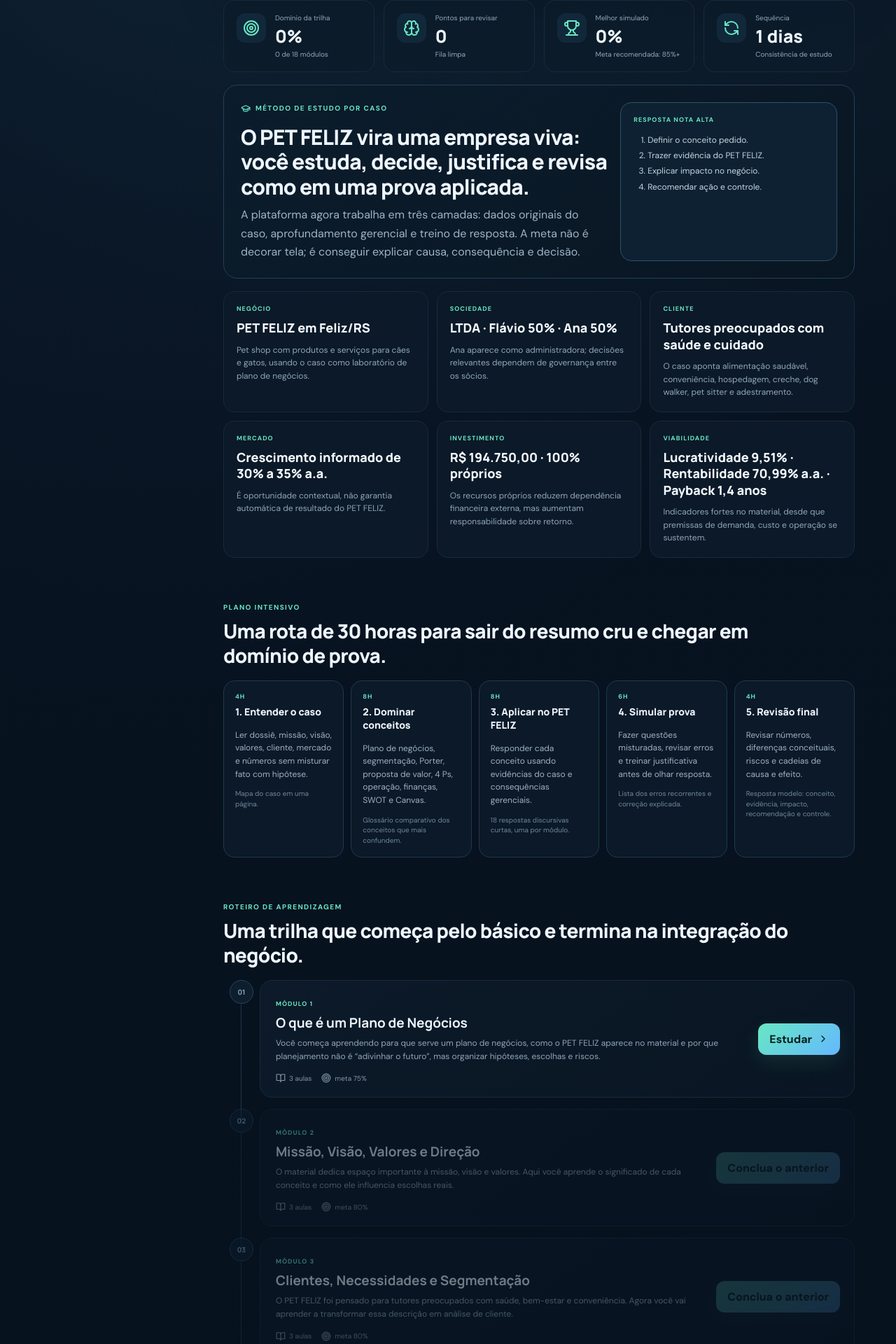
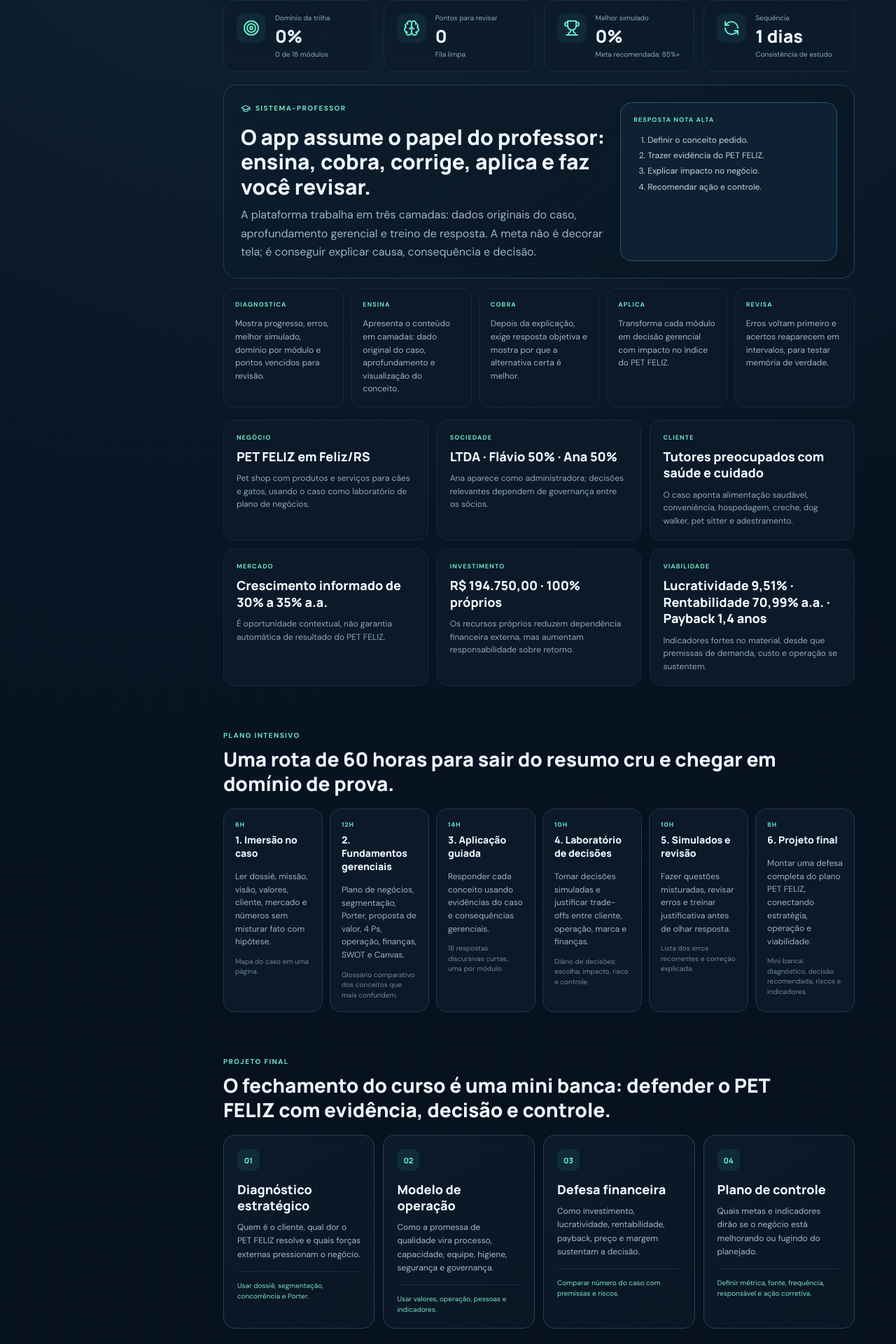
Before and after one commit to pedrotorresepc13-glitch/pet-feliz-study, a React (Vite) app: page / in a window 1280 px wide. Shown: the part 833-2753 px from the top of the page at 70% size. Built offline with nearby package versions, Linux system fonts and the light colour scheme.

Commit message:
Aprofunda sistema professor do PET FELIZ

```diff
--- a/src/App.tsx
+++ b/src/App.tsx
@@ -4,7 +4,7 @@ import {
   ChevronRight,CircleAlert,Compass,GraduationCap,Home,Layers3,Lightbulb,
   RefreshCcw,RotateCcw,Sparkles,Target,Trophy,Users,WalletCards
 } from 'lucide-react'
-import {modules,decisions,references,caseDossier,studyIntensivePlan,moduleCoaching,type Lesson,type Module,type Question} from './data'
+import {modules,decisions,references,caseDossier,studyIntensivePlan,moduleCoaching,professorSystemSteps,capstoneDeliverables,type Lesson,type Module,type Question} from './data'
 
 type Screen='home'|'module'|'simulation'|'review'|'exam'|'references'
 type Metrics={estrategia:number;cliente:number;marca:number;operacao:number;financas:number}
@@ -153,7 +153,18 @@ export default function App(){
 
     <main className="main">
       {screen==='home'&&<HomeScreen state={state} progress={progress} prosperity={prosperity} nextModule={nextModule} openModule={openModule} startExam={startExam}/>}
-      {screen==='module'&&!quizMode&&<StudyScreen module={active} lessonIndex={lessonIndex} state={state} next={nextLesson} prev={()=>setLessonIndex(i=>Math.max(0,i-1))} back={()=>setScreen('home')}/>}
+      {screen==='module'&&!quizMode&&<StudyScreen module={active} lessonIndex={lessonIndex} state={state} next={nextLesson}
+        prev={()=>{
+          const n=Math.max(0,lessonIndex-1)
+          setLessonIndex(n)
+          setState(s=>({...s,moduleStep:{...s.moduleStep,[active.id]:n}}))
+        }}
+        goToLesson={(n)=>{
+          setLessonIndex(n)
+          setState(s=>({...s,moduleStep:{...s.moduleStep,[active.id]:n}}))
+          window.scrollTo({top:0,behavior:'smooth'})
+        }}
+        back={()=>setScreen('home')}/>}
       {screen==='module'&&quizMode&&<QuizScreen module={active} quizIndex={quizIndex} quizCorrect={quizCorrect} selected={selected} answered={answered}
         setSelected={setSelected}
         answer={()=>{
@@ -235,9 +246,9 @@ function HomeScreen({state,progress,prosperity,nextModule,openModule,startExam}:
 
     <section className="professor-method">
       <div className="method-copy">
-        <span className="eyebrow"><GraduationCap size={14}/> MÉTODO DE ESTUDO POR CASO</span>
-        <h2>O PET FELIZ vira uma empresa viva: você estuda, decide, justifica e revisa como em uma prova aplicada.</h2>
-        <p>A plataforma agora trabalha em três camadas: dados originais do caso, aprofundamento gerencial e treino de resposta. A meta não é decorar tela; é conseguir explicar causa, consequência e decisão.</p>
+        <span className="eyebrow"><GraduationCap size={14}/> SISTEMA-PROFESSOR</span>
+        <h2>O app assume o papel do professor: ensina, cobra, corrige, aplica e faz você revisar.</h2>
+        <p>A plataforma trabalha em três camadas: dados originais do caso, aprofundamento gerencial e treino de resposta. A meta não é decorar tela; é conseguir explicar causa, consequência e decisão.</p>
       </div>
       <div className="rubric-card">
         <span>RESPOSTA NOTA ALTA</span>
@@ -250,6 +261,13 @@ function HomeScreen({state,progress,prosperity,nextModule,openModule,startExam}:
       </div>
     </section>
 
+    <section className="teacher-system-grid">
+      {professorSystemSteps.map(step=><article key={step.title}>
+        <span>{step.title}</span>
+        <p>{step.detail}</p>
+      </article>)}
+    </section>
+
     <section className="dossier-grid">
       {caseDossier.map(item=><article key={item.title}>
         <span>{item.title}</span>
@@ -259,13 +277,25 @@ function HomeScreen({state,progress,prosperity,nextModule,openModule,startExam}:
     </section>
 
     <section className="section-head">
-      <div><span className="eyebrow">PLANO INTENSIVO</span><h2>Uma rota de 30 horas para sair do resumo cru e chegar em domínio de prova.</h2></div>
+      <div><span className="eyebrow">PLANO INTENSIVO</span><h2>Uma rota de 60 horas para sair do resumo cru e chegar em domínio de prova.</h2></div>
     </section>
     <div className="intensive-plan">
       {studyIntensivePlan.map(block=><article key={block.title}>
         <div><span>{block.time}</span><strong>{block.title}</strong></div>
         <p>{block.focus}</p>
         <small>{block.deliverable}</small>
+      </article>)}
+    </div>
+
+    <section className="section-head">
+      <div><span className="eyebrow">PROJETO FINAL</span><h2>O fechamento do curso é uma mini banca: defender o PET FELIZ com evidência, decisão e controle.</h2></div>
+    </section>
+    <div className="capstone-grid">
+      {capstoneDeliverables.map((item,i)=><article key={item.title}>
+        <b>{String(i+1).padStart(2,'0')}</b>
+        <h3>{item.title}</h3>
+        <p>{item.detail}</p>
+        <small>{item.proof}</small>
       </article>)}
     </div>
 
@@ -303,7 +333,7 @@ function Stat({icon,label,value,hint}:{icon:ReactNode;label:string;value:string;
   return <div className="stat"><div className="stat-icon">{icon}</div><div><span>{label}</span><strong>{value}</strong><small>{hint}</small></div></div>
 }
 
-function StudyScreen({module,lessonIndex,state,next,prev,back}:{module:Module;lessonIndex:number;state:Stored;next:()=>void;prev:()=>void;back:()=>void}){
+function StudyScreen({module,lessonIndex,state,next,prev,goToLesson,back}:{module:Module;lessonIndex:number;state:Stored;next:()=>void;prev:()=>void;goToLesson:(n:number)=>void;back:()=>void}){
   const lesson=module.lessons[lessonIndex]
   const coaching=moduleCoaching.find(x=>x.moduleId===module.id)
   const pct=Math.round((lessonIndex/module.lessons.length)*100)
@@ -317,7 +347,7 @@ function StudyScreen({module,lessonIndex,state,next,prev,back}:{module:Module;le
         <small>{lessonIndex+1} de {module.lessons.length} aulas</small>
       </div>
       <div className="outline-lessons">
-        {module.lessons.map((l,i)=><button key={l.id} className={(i===lessonIndex?'active ':'')+(i<lessonIndex?'done':'')} onClick={()=>i<=lessonIndex&&undefined}>
+        {module.lessons.map((l,i)=><button key={l.id} className={(i===lessonIndex?'active ':'')+(i<lessonIndex?'done':'')} onClick={()=>goToLesson(i)}>
           <span>{i<lessonIndex?<CheckCircle2 size={15}/>:i+1}</span><div><strong>{l.title}</strong><small>{l.kicker}</small></div>
         </button>)}
       </div>
@@ -346,7 +376,7 @@ function StudyScreen({module,lessonIndex,state,next,prev,back}:{module:Module;le
 
       {coaching&&<section className="professor-panel">
         <div className="professor-head">
-          <span className="eyebrow"><GraduationCap size={14}/> COMO O PROFESSOR PODE COBRAR</span>
+          <span className="eyebrow"><GraduationCap size={14}/> COMO O SISTEMA-PROFESSOR VAI COBRAR</span>
           <h2>Transforme esta aula em resposta aplicada.</h2>
         </div>
         <div className="coaching-grid">
@@ -400,7 +430,7 @@ function QuizScreen({module,quizIndex,quizCorrect,selected,answered,setSelected,
   const question=module.questions[quizIndex]
   return <div className="assessment-page">
     <div className="assessment-head">
-      <div><span className="eyebrow">VERIFICAÇÃO DE APRENDIZAGEM</span><h1>Agora prove que entendeu.</h1><p>Seu professor está verificando se você consegue explicar a decisão: use os conceitos estudados e justifique mentalmente cada resposta.</p></div>
+      <div><span className="eyebrow">VERIFICAÇÃO DE APRENDIZAGEM</span><h1>Agora prove que entendeu.</h1><p>O sistema-professor está verificando se você consegue explicar a decisão: use os conceitos estudados e justifique mentalmente cada resposta.</p></div>
       <div className="assessment-score"><span>ACERTOS</span><strong>{quizCorrect}/{module.questions.length}</strong></div>
     </div>
     <div className="exam-progress"><i style={{width:((quizIndex+1)/module.questions.length*100)+'%'}}/></div>
--- a/src/data.ts
+++ b/src/data.ts
@@ -54,6 +54,17 @@ export type StudyPlanBlock={
   deliverable:string
 }
 
+export type ProfessorSystemStep={
+  title:string
+  detail:string
+}
+
+export type CapstoneDeliverable={
+  title:string
+  detail:string
+  proof:string
+}
+
 export type ModuleCoaching={
   moduleId:string
   examAngles:string[]
@@ -74,11 +85,27 @@ export const caseDossier:CaseDossierItem[]=[
 ]
 
 export const studyIntensivePlan:StudyPlanBlock[]=[
- {title:'1. Entender o caso',time:'4h',focus:'Ler dossiê, missão, visão, valores, cliente, mercado e números sem misturar fato com hipótese.',deliverable:'Mapa do caso em uma página.'},
- {title:'2. Dominar conceitos',time:'8h',focus:'Plano de negócios, segmentação, Porter, proposta de valor, 4 Ps, operação, finanças, SWOT e Canvas.',deliverable:'Glossário comparativo dos conceitos que mais confundem.'},
- {title:'3. Aplicar no PET FELIZ',time:'8h',focus:'Responder cada conceito usando evidências do caso e consequências gerenciais.',deliverable:'18 respostas discursivas curtas, uma por módulo.'},
- {title:'4. Simular prova',time:'6h',focus:'Fazer questões misturadas, revisar erros e treinar justificativa antes de olhar resposta.',deliverable:'Lista dos erros recorrentes e correção explicada.'},
- {title:'5. Revisão final',time:'4h',focus:'Revisar números, diferenças conceituais, riscos e cadeias de causa e efeito.',deliverable:'Resposta modelo: conceito, evidência, impacto, recomendação e controle.'}
+ {title:'1. Imersão no caso',time:'6h',focus:'Ler dossiê, missão, visão, valores, cliente, mercado e números sem misturar fato com hipótese.',deliverable:'Mapa do caso em uma página.'},
+ {title:'2. Fundamentos gerenciais',time:'12h',focus:'Plano de negócios, segmentação, Porter, proposta de valor, 4 Ps, operação, finanças, SWOT e Canvas.',deliverable:'Glossário comparativo dos conceitos que mais confundem.'},
+ {title:'3. Aplicação guiada',time:'14h',focus:'Responder cada conceito usando evidências do caso e consequências gerenciais.',deliverable:'18 respostas discursivas curtas, uma por módulo.'},
+ {title:'4. Laboratório de decisões',time:'10h',focus:'Tomar decisões simuladas e justificar trade-offs entre cliente, operação, marca e finanças.',deliverable:'Diário de decisões: escolha, impacto, risco e controle.'},
+ {title:'5. Simulados e revisão',time:'10h',focus:'Fazer questões misturadas, revisar erros e treinar justificativa antes de olhar resposta.',deliverable:'Lista dos erros recorrentes e correção explicada.'},
+ {title:'6. Projeto final',time:'8h',focus:'Montar uma defesa completa do plano PET FELIZ, conectando estratégia, operação e viabilidade.',deliverable:'Mini banca: diagnóstico, decisão recomendada, riscos e indicadores.'}
+]
+
+export const professorSystemSteps:ProfessorSystemStep[]=[
+ {title:'Diagnostica',detail:'Mostra progresso, erros, melhor simulado, domínio por módulo e pontos vencidos para revisão.'},
+ {title:'Ensina',detail:'Apresenta o conteúdo em camadas: dado original do caso, aprofundamento e visualização do conceito.'},
+ {title:'Cobra',detail:'Depois da explicação, exige resposta objetiva e mostra por que a alternativa certa é melhor.'},
+ {title:'Aplica',detail:'Transforma cada módulo em decisão gerencial com impacto no índice do PET FELIZ.'},
+ {title:'Revisa',detail:'Erros voltam primeiro e acertos reaparecem em intervalos, para testar memória de verdade.'}
+]
+
+export const capstoneDeliverables:CapstoneDeliverable[]=[
+ {title:'Diagnóstico estratégico',detail:'Quem é o cliente, qual dor o PET FELIZ resolve e quais forças externas pressionam o negócio.',proof:'Usar dossiê, segmentação, concorrência e Porter.'},
+ {title:'Modelo de operação',detail:'Como a promessa de qualidade vira processo, capacidade, equipe, higiene, segurança e governança.',proof:'Usar valores, operação, pessoas e indicadores.'},
+ {title:'Defesa financeira',detail:'Como investimento, lucratividade, rentabilidade, payback, preço e margem sustentam a decisão.',proof:'Comparar número do caso com premissas e riscos.'},
+ {title:'Plano de controle',detail:'Quais metas e indicadores dirão se o negócio está melhorando ou fugindo do planejado.',proof:'Definir métrica, fonte, frequência, responsável e ação corretiva.'}
 ]
 
 export const moduleCoaching:ModuleCoaching[]=[
@@ -508,7 +535,7 @@ export const modules:Module[]=[
     'Trade-off não é necessariamente problema; é a consequência de priorizar uma direção estratégica.'
    ],
    keyTakeaway:'Estratégia exige prioridade; tentar maximizar tudo ao mesmo tempo costuma gerar incoerência.',visual:'integration'},
-  {id:'g3',title:'Leia o caso como professor leria',kicker:'PREPARAÇÃO PARA PROVA',source:'aprofundamento',
+  {id:'g3',title:'Leia o caso como o sistema-professor cobraria',kicker:'PREPARAÇÃO PARA PROVA',source:'aprofundamento',
    intro:'Em prova, o mais importante é reconhecer relações entre os conceitos.',
    paragraphs:[
     'Missão se conecta a propósito atual. Visão a futuro. Valores a comportamento. Segmentação define público. Porter analisa estrutura competitiva. Valor agregado conecta utilidade, preço e custo.',
@@ -564,7 +591,7 @@ export const modules:Module[]=[
 ,{
  id:'modelo',order:13,title:'Modelo de Negócio e Canvas',subtitle:'Transforme o plano em uma visão das escolhas que sustentam o negócio.',description:'Conecte clientes, proposta, canais, receitas, recursos, atividades, parceiros e custos em um modelo coerente.',masteryTarget:80,outcomes:['Ler os nove blocos do Canvas','Relacionar proposta a recursos e receitas','Encontrar incoerências no modelo'],lessons:[
  {id:'m1',title:'O Canvas como mapa de criação de valor',kicker:'APROFUNDAMENTO',source:'aprofundamento',intro:'O Business Model Canvas organiza como uma empresa cria, entrega e captura valor.',paragraphs:['Os nove blocos são segmentos de clientes, proposta de valor, canais, relacionamento, fontes de receita, recursos-chave, atividades-chave, parceiros-chave e estrutura de custos.','O Canvas não substitui o plano de negócios. Ele oferece uma visão resumida para enxergar dependências. Uma proposta de hospedagem exige espaço, equipe, regras, comunicação e cobrança.','Uma proposta excelente no papel falha quando não existem recursos para entregá-la.'],bullets:['Quem recebe valor?','Qual problema é resolvido?','Como o cliente usa a solução?','Como o negócio recebe e paga?'],keyTakeaway:'Um modelo de negócio é uma lógica conectada, não uma lista de ideias.',visual:'plan-map'},
- {id:'m2',title:'Canvas aplicado ao PET FELIZ',kicker:'APLICAÇÃO AO CASO',source:'aprofundamento',intro:'O PET FELIZ combina produtos e serviços recorrentes de cuidado.',paragraphs:['Tutores de cães e gatos formam os segmentos principais. A proposta reúne alimentação saudável, atendimento personalizado, hospedagem, creche, adestramento, pet sitter e dog walker.','Canais podem incluir loja, atendimento digital, redes sociais, indicação e parcerias locais. O relacionamento precisa reforçar confiança e conveniência.','Receitas podem vir de produtos, diárias, planos, serviços avulsos e pacotes. Cada receita precisa ser comparada com custo e capacidade.'],exampleTitle:'Pergunta de professor',example:'Se o PET FELIZ vender um plano mensal de creche, quais recursos, atividades e custos precisam aparecer no Canvas?',keyTakeaway:'Cada oferta precisa ter lugar claro no modelo e forma sustentável de entrega.',visual:'integration'},
+ {id:'m2',title:'Canvas aplicado ao PET FELIZ',kicker:'APLICAÇÃO AO CASO',source:'aprofundamento',intro:'O PET FELIZ combina produtos e serviços recorrentes de cuidado.',paragraphs:['Tutores de cães e gatos formam os segmentos principais. A proposta reúne alimentação saudável, atendimento personalizado, hospedagem, creche, adestramento, pet sitter e dog walker.','Canais podem incluir loja, atendimento digital, redes sociais, indicação e parcerias locais. O relacionamento precisa reforçar confiança e conveniência.','Receitas podem vir de produtos, diárias, planos, serviços avulsos e pacotes. Cada receita precisa ser comparada com custo e capacidade.'],exampleTitle:'Pergunta do sistema-professor',example:'Se o PET FELIZ vender um plano mensal de creche, quais recursos, atividades e custos precisam aparecer no Canvas?',keyTakeaway:'Cada oferta precisa ter lugar claro no modelo e forma sustentável de entrega.',visual:'integration'},
  {id:'m3',title:'Hipóteses do Canvas e validação',kicker:'PENSAMENTO CRÍTICO',source:'aprofundamento',intro:'Todo Canvas começa com hipóteses que precisam ser testadas.',paragraphs:['Uma hipótese é uma afirmação ainda não comprovada, como “tutores pagarão mensalmente por um pacote”. Validar é buscar evidência por entrevistas, pré-venda, teste, uso e dados de concorrentes.','Dizer que gostou é diferente de pagar, agendar ou recomendar.','Quando a evidência contradiz a hipótese, ajustar o Canvas é sinal de gestão.'],keyTakeaway:'O Canvas orienta testes; o mercado confirma ou corrige hipóteses.',visual:'journey'}
  ],questions:[
  q('q37','modelo','Qual bloco descreve como o PET FELIZ gera receita?',['Recursos-chave','Fontes de receita','Relacionamento','Parceiros-chave'],1,'Fontes de receita mostram como o negócio captura valor.'),
--- a/src/styles.css
+++ b/src/styles.css
@@ -92,7 +92,7 @@ nav{display:grid;gap:7px}
   box-shadow:var(--shadow);
 }
 .welcome-copy h1,.study-content h1,.assessment-head h1,.sim-head h1,.review-page h1,.refs h1,.exam-result h1,.exam-top h1{
-  font:800 clamp(38px,5vw,68px)/1.03 Manrope;letter-spacing:-.045em;margin:15px 0 18px
+  font:800 clamp(38px,5vw,68px)/1.03 Manrope;letter-spacing:0;margin:15px 0 18px
 }
 .welcome-copy h1 em{font-style:normal;color:var(--accent)}
 .welcome-copy>p,.lead,.assessment-head p,.exam-top p{
@@ -148,13 +148,24 @@ nav{display:grid;gap:7px}
   border:1px solid #214158;border-radius:20px;padding:24px;
   background:linear-gradient(135deg,rgba(11,28,44,.92),rgba(9,22,34,.78))
 }
-.method-copy h2{font:800 30px/1.18 Manrope;letter-spacing:-.025em;margin:11px 0 10px;max-width:930px}
+.method-copy h2{font:800 30px/1.18 Manrope;letter-spacing:0;margin:11px 0 10px;max-width:930px}
 .method-copy p{color:#9fb4c4;line-height:1.65;margin:0;max-width:850px}
 .rubric-card{border:1px solid #2d5266;border-radius:16px;background:#0d2132;padding:18px}
 .rubric-card>span,.dossier-grid span,.intensive-plan span,.coaching-grid span,.practice-prompt span{
   display:block;color:var(--accent);font-size:9px;font-weight:800;letter-spacing:.12em;text-transform:uppercase
 }
 .rubric-card ol{margin:12px 0 0;padding-left:20px;color:#c5d5e1;font-size:12px;line-height:1.85}
+
+.teacher-system-grid{
+  display:grid;grid-template-columns:repeat(5,1fr);gap:10px;margin-top:14px
+}
+.teacher-system-grid article{
+  border:1px solid var(--line-soft);border-radius:15px;background:#0b1928;padding:16px;min-height:134px
+}
+.teacher-system-grid span{
+  display:block;color:var(--accent);font-size:9px;font-weight:800;letter-spacing:.12em;text-transform:uppercase
+}
+.teacher-system-grid p{margin:12px 0 0;color:#9fb4c4;font-size:12px;line-height:1.55}
 
 .dossier-grid{display:grid;grid-template-columns:repeat(3,1fr);gap:12px;margin-top:18px}
 .dossier-grid article{
@@ -163,7 +174,7 @@ nav{display:grid;gap:7px}
 .dossier-grid strong{display:block;font:800 18px/1.3 Manrope;margin:10px 0;color:#f3f9ff}
 .dossier-grid p{margin:0;color:#8fa6b9;font-size:12px;line-height:1.55}
 
-.intensive-plan{display:grid;grid-template-columns:repeat(5,1fr);gap:10px}
+.intensive-plan{display:grid;grid-template-columns:repeat(6,1fr);gap:10px}
 .intensive-plan article{
   border:1px solid #20394d;border-radius:16px;background:#0b1928;padding:16px;min-height:180px
 }
@@ -171,8 +182,17 @@ nav{display:grid;gap:7px}
 .intensive-plan p{color:#9db1c1;font-size:12px;line-height:1.55;margin:14px 0 12px}
 .intensive-plan small{color:#6f879b;font-size:10px;line-height:1.45;display:block}
 
+.capstone-grid{display:grid;grid-template-columns:repeat(4,1fr);gap:12px}
+.capstone-grid article{
+  border:1px solid #244157;border-radius:17px;background:linear-gradient(145deg,#0c1a29,#0a1624);padding:19px;min-height:215px
+}
+.capstone-grid b{display:inline-grid;place-items:center;width:32px;height:32px;border-radius:10px;background:#102c38;color:var(--accent);font:800 11px Manrope}
+.capstone-grid h3{font:800 18px/1.28 Manrope;margin:15px 0 10px}
+.capstone-grid p{color:#a5b9c8;font-size:12px;line-height:1.6;margin:0 0 14px}
+.capstone-grid small{display:block;color:#76dfc4;font-size:10px;line-height:1.5;border-top:1px solid var(--line-soft);padding-top:12px}
+
 .section-head{display:flex;justify-content:space-between;align-items:end;margin:58px 0 18px}
-.section-head h2,.ref-title{font:800 28px/1.25 Manrope;max-width:850px;margin:8px 0 0;letter-spacing:-.025em}
+.section-head h2,.ref-title{font:800 28px/1.25 Manrope;max-width:850px;margin:8px 0 0;letter-spacing:0}
 
 .roadmap{max-width:1120px}
 .roadmap-row{display:grid;grid-template-columns:52px 1fr;position:relative}
@@ -268,7 +288,7 @@ nav{display:grid;gap:7px}
 .professor-panel{
   margin:32px 0;border:1px solid #27465d;border-radius:20px;background:#0b1928;padding:22px
 }
-.professor-head h2{font:800 24px/1.25 Manrope;margin:9px 0 18px;letter-spacing:-.02em}
+.professor-head h2{font:800 24px/1.25 Manrope;margin:9px 0 18px;letter-spacing:0}
 .coaching-grid{display:grid;grid-template-columns:1fr 1.1fr 1fr;gap:12px}
 .coaching-grid article{
   border:1px solid var(--line-soft);border-radius:14px;background:#0e2031;padding:16px
@@ -329,15 +349,17 @@ nav{display:grid;gap:7px}
   .brand{padding:0}.sidebar nav{display:flex;flex:1;justify-content:flex-end}.nav{padding:9px 11px}.nav span{display:none}.side-foot{display:none}
   .main{padding:30px 20px 70px}.welcome-card{grid-template-columns:1fr}.business-health{border-left:0;border-top:1px solid #244157;padding:24px 0 0}
   .professor-method{grid-template-columns:1fr}
+  .teacher-system-grid{grid-template-columns:repeat(3,1fr)}
   .coaching-grid{grid-template-columns:1fr}
   .intensive-plan{grid-template-columns:repeat(2,1fr)}
+  .capstone-grid{grid-template-columns:repeat(2,1fr)}
   .study-layout{display:block}.study-outline{position:relative;top:auto;border-right:0;min-height:0;padding:0;margin-bottom:28px}.outline-lessons,.outline-goals{display:none}.outline-head{display:grid;grid-template-columns:1fr auto;column-gap:15px}.outline-head h3{grid-column:1/3}.outline-progress{grid-column:1/2}
   .assessment-head,.sim-head,.exam-top{align-items:flex-start;flex-direction:column}.assessment-score,.sim-index{align-self:stretch;display:flex;justify-content:space-between;align-items:center;text-align:left}.assessment-score strong,.sim-index strong{margin:0}
   .metrics{grid-template-columns:repeat(3,1fr)}
 }
 @media(max-width:650px){
   .sidebar{overflow:auto}.brand-copy{display:none}.welcome-card{padding:22px;border-radius:20px}.welcome-copy h1{font-size:39px}
-  .study-promise,.stats-grid,.method-grid,.result-grid,.mvv-grid,.finance-grid,.concept-list,.dossier-grid,.intensive-plan{grid-template-columns:1fr}
+  .study-promise,.stats-grid,.method-grid,.result-grid,.mvv-grid,.finance-grid,.concept-list,.dossier-grid,.intensive-plan,.teacher-system-grid,.capstone-grid{grid-template-columns:1fr}
   .professor-method{padding:18px}.method-copy h2{font-size:24px}.dossier-grid article,.intensive-plan article{min-height:auto}
   .roadmap-row{grid-template-columns:38px 1fr}.roadmap-card{align-items:flex-start;flex-direction:column}.roadmap-card>button{width:100%}
   .study-content h1{font-size:40px}.lesson-intro{font-size:17px}.reading>p{font-size:15px;line-height:1.8}
```
Also changed, not shown: 2 other files (tests, documents, lock files or other folders).
